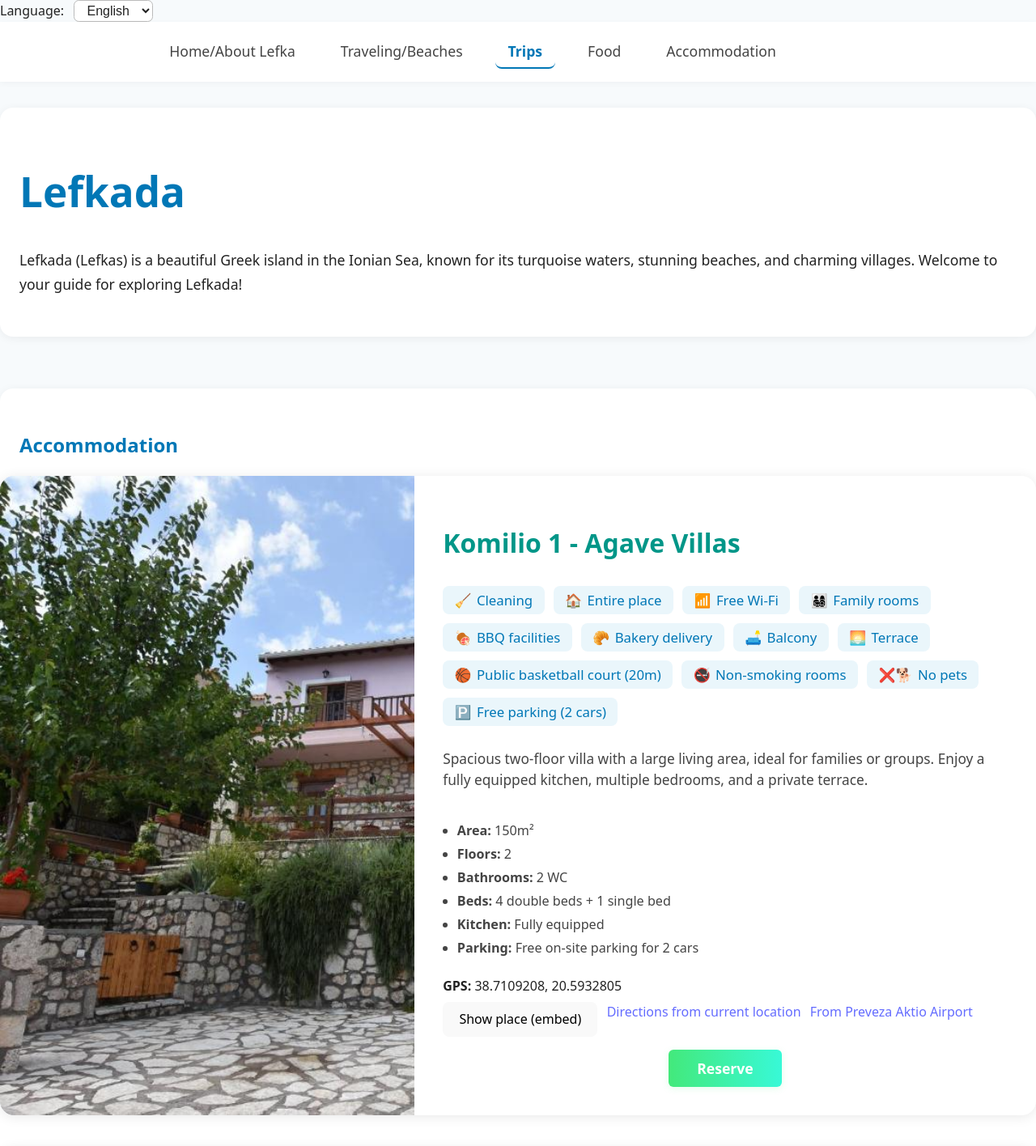
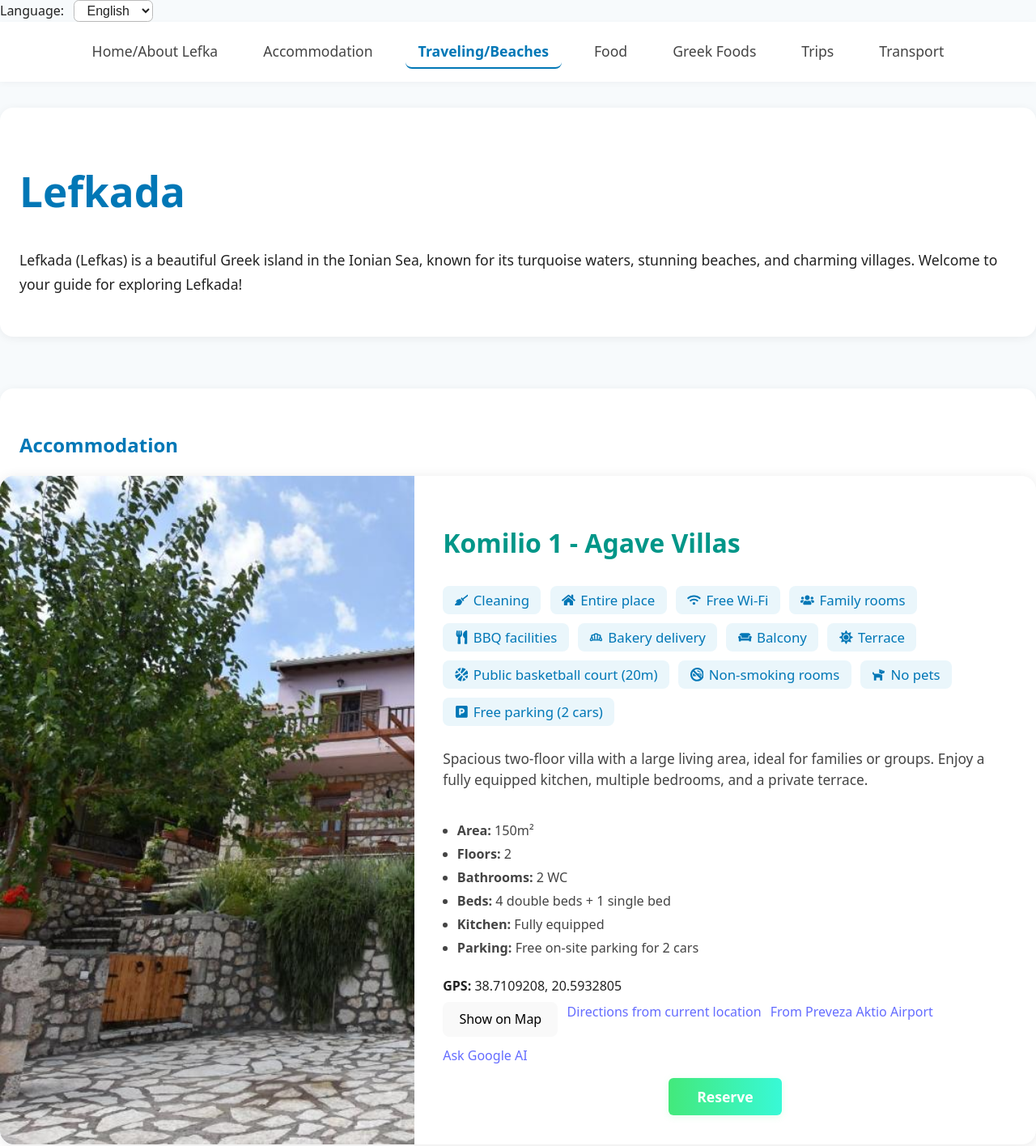
Before and after one commit to bossbast1/lefakada-vite-react-template, a React (Vite) app: page / in a window 1280 px wide. Shown: the top 1416 px of the page at 81% size. Built offline with nearby package versions, Linux system fonts and the light colour scheme.

Commit message:
changes 11

```diff
--- a/package.json
+++ b/package.json
@@ -14,7 +14,8 @@
 	"dependencies": {
 		"hono": "4.11.1",
 		"react": "19.2.1",
-		"react-dom": "19.2.1"
+		"react-dom": "19.2.1",
+		"react-icons": "^5.5.0"
 	},
 	"devDependencies": {
 		"@cloudflare/vite-plugin": "1.15.3",
--- a/src/react-app/App.tsx
+++ b/src/react-app/App.tsx
@@ -1,54 +1,56 @@
 // src/App.tsx
 
 import React, { useRef, useEffect, useState } from "react";
+import { FaBroom, FaHome, FaWifi, FaUsers, FaUtensils, FaBreadSlice, FaCouch, FaSun, FaBasketballBall, FaSmokingBan, FaDog, FaParking, FaSwimmingPool, FaShoppingCart, FaGasPump } from "react-icons/fa";
+import { MdOutlineBakeryDining } from "react-icons/md";
 import "./App.css";
 import en from "./locales/en";
 import gr from "./locales/gr";
 import BeachCards from "./components/BeachCards";
 import type { Beach } from "./components/BeachCards";
-import { FoodSections, FoodItem, FoodSectionsData } from "./components/FoodSections";
+import { FoodSections, FoodItem } from "./components/FoodSections";
 import AccommodationCards from "./components/AccommodationCards";
 import CalendarModal from "./components/CalendarModal";
 // Food/gas data (should be moved to a data file or fetched in future)
-const foodSectionsData: FoodSectionsData = {
+const foodSectionsData = {
 	supermarkets: [
 		{
-			icon: <span role="img" aria-label="supermarket">🛒</span>,
+			icon: <FaShoppingCart />,
 			name: "Agora - coffee and shop",
 			description: "Small supermarket/coffee spot right on the Komilio road, good for basics and snacks.",
 			note: "Closest to Komilio",
 			mapLink: "https://maps.google.com/?q=Agora+Komilio+Lefkada",
 		},
 		{
-			icon: <span role="img" aria-label="supermarket">🛒</span>,
+			icon: <FaShoppingCart />,
 			name: "Euro Market",
 			description: "Well‑reviewed local supermarket in Vassiliki.",
 			note: "Vassiliki area (~10 min)",
 			mapLink: "https://maps.google.com/?q=Euro+Market+Vassiliki+Lefkada",
 		},
 		{
-			icon: <span role="img" aria-label="supermarket">🛒</span>,
+			icon: <FaShoppingCart />,
 			name: "Supermarket Asteria",
 			description: "Mid‑size supermarket in Ligia area near Vassiliki.",
 			note: "Ligia area (~10 min)",
 			mapLink: "https://maps.google.com/?q=Supermarket+Asteria+Ligia+Lefkada",
 		},
 		{
-			icon: <span role="img" aria-label="supermarket">🛒</span>,
+			icon: <FaShoppingCart />,
 			name: "Emporokinisi Super Market",
 			description: "Good local market in Marantochori, convenient if passing by.",
 			note: "Marantochori (~10 min)",
 			mapLink: "https://maps.google.com/?q=Emporokinisi+Super+Market+Marantochori+Lefkada",
 		},
 		{
-			icon: <span role="img" aria-label="supermarket">🛒</span>,
+			icon: <FaShoppingCart />,
 			name: "Supermarket Nikos",
 			description: "Another well‑rated option toward Vassiliki.",
 			note: "Vassiliki area (~10–15 min)",
 			mapLink: "https://maps.google.com/?q=Supermarket+Nikos+Lefkada",
 		},
 		{
-			icon: <span role="img" aria-label="supermarket">🛒</span>,
+			icon: <FaShoppingCart />,
 			name: "Sklavenitis",
 			description: "Major Greek supermarket chain in Lefkada town.",
 			note: "Lefkada town (~25–30 min)",
@@ -56,7 +58,7 @@ const foodSectionsData: FoodSectionsData = {
 			websiteLink: "https://www.sklavenitis.gr/",
 		},
 		{
-			icon: <span role="img" aria-label="supermarket">🛒</span>,
+			icon: <FaShoppingCart />,
 			name: "Lidl",
 			description: "Lidl budget supermarket near Nidri road.",
 			note: "Lefkada town (~25–30 min)",
@@ -64,143 +66,143 @@ const foodSectionsData: FoodSectionsData = {
 			websiteLink: "https://www.lidl-hellas.gr/",
 		},
 		{
-			icon: <span role="img" aria-label="supermarket">🛒</span>,
+			icon: <FaShoppingCart />,
 			name: "Carrefour Market",
 			description: "Hypermarket in Lefkada town.",
 			note: "Lefkada town (~25–30 min)",
 			mapLink: "https://maps.google.com/?q=Carrefour+Market+Lefkada",
 		},
 		{
-			icon: <span role="img" aria-label="supermarket">🛒</span>,
+			icon: <FaShoppingCart />,
 			name: "My market",
 			description: "Town supermarket with solid selection.",
 			note: "Lefkada town (~25–30 min)",
 			mapLink: "https://maps.google.com/?q=My+market+Lefkada",
 		},
 		{
-			icon: <span role="img" aria-label="supermarket">🛒</span>,
+			icon: <FaShoppingCart />,
 			name: "SUPER MARKET BENIZELOS",
 			description: "Town supermarket with solid selection.",
 			note: "Lefkada town (~25–30 min)",
 			mapLink: "https://maps.google.com/?q=SUPER+MARKET+BENIZELOS+Lefkada",
 		},
 		{
-			icon: <span role="img" aria-label="supermarket">🛒</span>,
+			icon: <FaShoppingCart />,
 			name: "Super Market Soldatos",
 			description: "Local store in Lefkada town.",
 			note: "Lefkada town (~25–30 min)",
 		},
 		{
-			icon: <span role="img" aria-label="supermarket">🛒</span>,
+			icon: <FaShoppingCart />,
 			name: "Market In",
 			description: "Local store in Lefkada town.",
 			note: "Lefkada town (~25–30 min)",
 		},
 		{
-			icon: <span role="img" aria-label="supermarket">🛒</span>,
+			icon: <FaShoppingCart />,
 			name: "Kritikos Super market",
 			description: "Local store in Lefkada town.",
 			note: "Lefkada town (~25–30 min)",
 		},
 		{
-			icon: <span role="img" aria-label="supermarket">🛒</span>,
+			icon: <FaShoppingCart />,
 			name: "Super Market Argo",
 			description: "In Agios Nikitas, good for day trips.",
 			note: "Agios Nikitas (~25–30 min)",
 			mapLink: "https://maps.google.com/?q=Super+Market+Argo+Agios+Nikitas+Lefkada",
 		},
 		{
-			icon: <span role="img" aria-label="supermarket">🛒</span>,
+			icon: <FaShoppingCart />,
 			name: "Supermarket Join in",
 			description: "In Agios Nikitas, good for day trips.",
 			note: "Agios Nikitas (~25–30 min)",
 			mapLink: "https://maps.google.com/?q=Supermarket+Join+in+Agios+Nikitas+Lefkada",
 		},
 		{
-			icon: <span role="img" aria-label="supermarket">🛒</span>,
+			icon: <FaShoppingCart />,
 			name: "Mini‑markets and small grocery stores",
 			description: "Common in villages and small towns.",
 			note: "Various locations",
 		},
 	],
-	restaurants: [
+	 restaurants: [
 		{
-			icon: <span role="img" aria-label="restaurant">🍽️</span>,
+		 icon: <FaUtensils />,
 			name: "Sesoula Taverna (Dragano)",
 			description: "Classic Greek taverna with strong local reputation.",
 			note: "Dragano (~10–25 min)",
 			mapLink: "https://maps.google.com/?q=Sesoula+Taverna+Dragano+Lefkada",
 		},
 		{
-			icon: <span role="img" aria-label="restaurant">🍽️</span>,
+		 icon: <FaUtensils />,
 			name: "Lygkos",
 			description: "Well‑reviewed casual restaurant with local dishes.",
 			note: "On way toward west coast (~10–25 min)",
 			mapLink: "https://maps.google.com/?q=Lygkos+Lefkada",
 		},
 		{
-			icon: <span role="img" aria-label="restaurant">🍽️</span>,
+		 icon: <FaUtensils />,
 			name: "Greco Levante",
 			description: "Rural restaurant en route to coast.",
 			note: "En route to coast (~10–25 min)",
 			mapLink: "https://maps.google.com/?q=Greco+Levante+Lefkada",
 		},
 		{
-			icon: <span role="img" aria-label="restaurant">🍽️</span>,
+		 icon: <FaUtensils />,
 			name: "Balkonaki (Ag. Petros)",
 			description: "Awarded restaurant in traditional village setting.",
 			note: "Agios Petros (~10–25 min)",
 			mapLink: "https://maps.google.com/?q=Balkonaki+Agios+Petros+Lefkada",
 		},
 		{
-			icon: <span role="img" aria-label="restaurant">🍽️</span>,
+		 icon: <FaUtensils />,
 			name: "Τα πηγάδια Taverna / Ta pigadia",
 			description: "Highly rated modern Greek tavern.",
 			note: "Vassiliki area (~10–15 min)",
 			mapLink: "https://maps.google.com/?q=Ta+pigadia+Vasiliki+Lefkada",
 		},
 		{
-			icon: <span role="img" aria-label="restaurant">🍽️</span>,
+		 icon: <FaUtensils />,
 			name: "Χασαποταβέρνα 'Ο Θανάσης'",
 			description: "Local favorite grill restaurant.",
 			note: "Vassiliki area (~10–15 min)",
 			mapLink: "https://maps.google.com/?q=Χασαποταβέρνα+Ο+Θανάσης+Vasiliki+Lefkada",
 		},
 		{
-			icon: <span role="img" aria-label="restaurant">🍽️</span>,
+		 icon: <FaUtensils />,
 			name: "Pondi Family Restaurant",
 			description: "Large seafood & Greek cuisine choice.",
 			note: "Vassiliki area (~10–15 min)",
 			mapLink: "https://maps.google.com/?q=Pondi+Vassiliki+Lefkada",
 		},
 		{
-			icon: <span role="img" aria-label="restaurant">🍽️</span>,
+		 icon: <FaUtensils />,
 			name: "Άριστον Γεύσεις",
 			description: "Additional good choice in Vassiliki.",
 			note: "Vassiliki area (~10–15 min)",
 		},
 		{
-			icon: <span role="img" aria-label="restaurant">🍽️</span>,
+		 icon: <FaUtensils />,
 			name: "RESTAURANT CAFE /POOL BAR",
 			description: "Additional good choice in Vassiliki.",
 			note: "Vassiliki area (~10–15 min)",
 		},
 		{
-			icon: <span role="img" aria-label="restaurant">🍽️</span>,
+		 icon: <FaUtensils />,
 			name: "Mastelo Restaurant & Bar",
 			description: "Top‑rated town restaurant.",
 			note: "Lefkada town (~25–35 min)",
 			mapLink: "https://maps.google.com/?q=Mastelo+Restaurant+Lefkada",
 		},
 		{
-			icon: <span role="img" aria-label="restaurant">🍽️</span>,
+		 icon: <FaUtensils />,
 			name: "Magiko Fagito - Εστιατόριο Λευκάδα",
 			description: "Well‑rated local restaurant.",
 			note: "Lefkada town (~25–35 min)",
 			mapLink: "https://maps.google.com/?q=Magiko+Fagito+Lefkada",
 		},
 		{
-			icon: <span role="img" aria-label="restaurant">🍽️</span>,
+		 icon: <FaUtensils />,
 			name: "Joel - Gastro Grill",
 			description: "Town favorite.",
 			note: "Lefkada town (~25–35 min)",
@@ -226,65 +228,65 @@ const foodSectionsData: FoodSectionsData = {
 			note: "Mikros Gialos",
 		},
 	],
-	gasStations: [
+	 gasStations: [
 		{
-			icon: <span role="img" aria-label="gas">⛽</span>,
+		 icon: <FaGasPump />,
 			name: "Sklavenitis",
 			description: "Gas station in Vassiliki area.",
 			note: "Vassiliki area (~10–20 min)",
 			mapLink: "https://maps.google.com/?q=Sklavenitis+Gas+Station+Vassiliki+Lefkada",
 		},
 		{
-			icon: <span role="img" aria-label="gas">⛽</span>,
+		 icon: <FaGasPump />,
 			name: "AEGEAN",
 			description: "Petrol in Vassiliki outskirts.",
 			note: "Vassiliki outskirts (~10–20 min)",
 			mapLink: "https://maps.google.com/?q=AEGEAN+Gas+Station+Vassiliki+Lefkada",
 		},
 		{
-			icon: <span role="img" aria-label="gas">⛽</span>,
+		 icon: <FaGasPump />,
 			name: "Aegean Georgaki",
 			description: "Another Vassiliki option.",
 			note: "Vassiliki (~10–20 min)",
 			mapLink: "https://maps.google.com/?q=Aegean+Georgaki+Vassiliki+Lefkada",
 		},
 		{
-			icon: <span role="img" aria-label="gas">⛽</span>,
+		 icon: <FaGasPump />,
 			name: "bp",
 			description: "BP station near Megali Vrisi.",
 			note: "Megali Vrisi (~10–20 min)",
 			mapLink: "https://maps.google.com/?q=BP+Gas+Station+Megali+Vrisi+Lefkada",
 		},
 		{
-			icon: <span role="img" aria-label="gas">⛽</span>,
+		 icon: <FaGasPump />,
 			name: "ελίν - ΚΑΒΒΑΔΑ ΧΡΙΣΤΙΝΑ",
 			description: "Highly rated fuel station near Apolpena.",
 			note: "Apolpena (~20–30 min)",
 			mapLink: "https://maps.google.com/?q=ελίν+ΚΑΒΒΑΔΑ+ΧΡΙΣΤΙΝΑ+Lefkada",
 		},
 		{
-			icon: <span role="img" aria-label="gas">⛽</span>,
+		 icon: <FaGasPump />,
 			name: "EKO",
 			description: "Central Lefkada option.",
 			note: "Central Lefkada (~20–30 min)",
 			mapLink: "https://maps.google.com/?q=EKO+Gas+Station+Lefkada",
 		},
 		{
-			icon: <span role="img" aria-label="gas">⛽</span>,
+		 icon: <FaGasPump />,
 			name: "Θεμελης Σ. Γεωργιος",
 			description: "Central Lefkada option.",
 			note: "Central Lefkada (~20–30 min)",
 			mapLink: "https://maps.google.com/?q=Θεμελης+Σ+Γεωργιος+Lefkada",
 		},
 		{
-			icon: <span role="img" aria-label="gas">⛽</span>,
+		 icon: <FaGasPump />,
 			name: "Shell (Kalligoni)",
 			description: "Shell station on main route near Kalligoni.",
 			note: "Kalligoni (~20–30 min)",
 			mapLink: "https://maps.google.com/?q=Shell+Kalligoni+Lefkada",
 		},
 		{
-			icon: <span role="img" aria-label="gas">⛽</span>,
+		 icon: <FaGasPump />,
 			name: "Shell (Apolpena)",
 			description: "Shell station on main route near Apolpena.",
 			note: "Apolpena (~20–30 min)",
@@ -322,17 +324,17 @@ const sections = [
 
 // Accommodation data
 const sharedFeatures = [
-	{ icon: <span role="img" aria-label="cleaning">🧹</span>, label: "Cleaning", description: "Once per 3 days or on agreement" },
-	{ icon: <span role="img" aria-label="house">🏠</span>, label: "Entire place", description: "You have the whole accommodation for yourself" },
-	{ icon: <span role="img" aria-label="wifi">📶</span>, label: "Free Wi-Fi" },
-	{ icon: <span role="img" aria-label="family">👨‍👩‍👧‍👦</span>, label: "Family rooms" },
-	{ icon: <span role="img" aria-label="bbq">🍖</span>, label: "BBQ facilities" },
-	{ icon: <span role="img" aria-label="bread">🥐</span>, label: "Bakery delivery", description: "Personal bakery delivery in the morning" },
-	{ icon: <span role="img" aria-label="balcony">🛋️</span>, label: "Balcony" },
-	{ icon: <span role="img" aria-label="terrace">🌅</span>, label: "Terrace" },
-	{ icon: <span role="img" aria-label="basketball">🏀</span>, label: "Public basketball court (20m)" },
-	{ icon: <span role="img" aria-label="no-smoking">🚭</span>, label: "Non-smoking rooms" },
-	{ icon: <span role="img" aria-label="no-pets">❌🐕</span>, label: "No pets" },
+	{ icon: <FaBroom />, label: "Cleaning", description: "Once per 3 days or on agreement" },
+	{ icon: <FaHome />, label: "Entire place", description: "You have the whole accommodation for yourself" },
+	{ icon: <FaWifi />, label: "Free Wi-Fi" },
+	{ icon: <FaUsers />, label: "Family rooms" },
+	{ icon: <FaUtensils />, label: "BBQ facilities" },
+	{ icon: <MdOutlineBakeryDining />, label: "Bakery delivery", description: "Personal bakery delivery in the morning" },
+	{ icon: <FaCouch />, label: "Balcony" },
+	{ icon: <FaSun />, label: "Terrace" },
+	{ icon: <FaBasketballBall />, label: "Public basketball court (20m)" },
+	{ icon: <FaSmokingBan />, label: "Non-smoking rooms" },
+	{ icon: <FaDog style={{ textDecoration: 'line-through' }} />, label: "No pets" },
 ];
 
 const accommodationData = [
@@ -344,7 +346,7 @@ const accommodationData = [
 		],
 		tags: [
 			...sharedFeatures,
-			{ icon: <span role="img" aria-label="parking">🅿️</span>, label: "Free parking (2 cars)" },
+			{ icon: <FaParking />, label: "Free parking (2 cars)" },
 		],
 		description: "Spacious two-floor villa with a large living area, ideal for families or groups. Enjoy a fully equipped kitchen, multiple bedrooms, and a private terrace.",
 		points: [
@@ -372,7 +374,7 @@ const accommodationData = [
 		],
 		tags: [
 			...sharedFeatures,
-			{ icon: <span role="img" aria-label="pool">🏊‍♂️</span>, label: "Private pool" },
+			{ icon: <FaSwimmingPool />, label: "Private pool" },
 		],
 		description: "Modern two-floor villa with private pool, perfect for a relaxing holiday. Features two bedrooms, an external kitchen, and a beautiful terrace.",
 		points: [
@@ -706,9 +708,9 @@ function App() {
 						))}
 					</div>
 					<h3>Restaurants & Taverns</h3>
-					<FoodSections data={{ supermarkets: [], restaurants: foodSectionsData.restaurants, gasStations: [] }} />
+					  <FoodSections items={foodSectionsData.restaurants} />
 					<h3>Supermarkets & Grocery Stores</h3>
-					<FoodSections data={{ supermarkets: foodSectionsData.supermarkets, restaurants: [], gasStations: [] }} />
+					  <FoodSections items={foodSectionsData.supermarkets} />
 				</section>
 				<section
 					id="trips"
--- a/src/react-app/components/AccommodationCard.tsx
+++ b/src/react-app/components/AccommodationCard.tsx
@@ -52,9 +52,17 @@ const AccommodationCard: React.FC<AccommodationCardProps> = ({
       <div className="accommodation-gps">
         <div><strong>GPS:</strong> {gps.lat}, {gps.lng}</div>
         <div style={{ margin: '0.5rem 0 0.7rem 0', display: 'flex', gap: '0.7rem', flexWrap: 'wrap' }}>
-          <button className="beach-map-btn" onClick={() => onMapEmbed(gps.embedUrl, title)}>Show place (embed)</button>
+          <button className="beach-map-btn" onClick={() => onMapEmbed(gps.embedUrl, title)}>Show on Map</button>
           <a className="beach-map-btn" href={gps.gmapsUrl} target="_blank" rel="noopener noreferrer">Directions from current location</a>
           <a className="beach-map-btn" href={gps.fromAirportUrl} target="_blank" rel="noopener noreferrer">From Preveza Aktio Airport</a>
+          <a
+            className="beach-map-btn"
+            href={`https://www.google.com/search?q=${encodeURIComponent(title + ' accommodation lefkada')}&udm=50`}
+            target="_blank"
+            rel="noopener noreferrer"
+          >
+            Ask Google AI
+          </a>
         </div>
         <div style={{ marginTop: '1rem', textAlign: 'center' }}>
           <button
--- a/src/react-app/components/BeachCard.tsx
+++ b/src/react-app/components/BeachCard.tsx
@@ -64,6 +64,7 @@ const BeachCard: React.FC<BeachCardProps> = ({
         ))}
       </ul>
       {beach.notes && <div className="beach-notes">{beach.notes}</div>}
+      <div style={{ display: 'flex', flexWrap: 'wrap', gap: '0.7rem', marginTop: 8 }}>
         {beach.mapUrl && (
           <button className="beach-map-btn" onClick={() => onMapClick(beach)}>
             View on Map
@@ -71,9 +72,18 @@ const BeachCard: React.FC<BeachCardProps> = ({
         )}
         {beach.directionsToKomilion && (
           <button className="beach-map-btn" onClick={() => onDirectionsToKomilion(beach)}>
-          Navigate from Beach to Komilio1
+            Directions to Komilio
           </button>
         )}
+        <a
+          href={`https://www.google.com/search?q=${encodeURIComponent(beach.name + ' beach lefkada')}&udm=50`}
+          target="_blank"
+          rel="noopener noreferrer"
+          className="beach-map-btn"
+        >
+          Ask Google AI
+        </a>
+      </div>
     </div>
   </div>
 );
--- a/src/react-app/components/FoodSections.tsx
+++ b/src/react-app/components/FoodSections.tsx
@@ -8,11 +8,6 @@ export interface FoodItem {
   mapLink?: string;
   websiteLink?: string;
   additionalIcon?: React.ReactNode;
-}
-
-interface FoodSectionProps {
-  title: string;
-  items: FoodItem[];
 }
 
 const FoodCard: React.FC<{ item: FoodItem }> = ({ item }) => (
@@ -35,9 +30,8 @@ const FoodCard: React.FC<{ item: FoodItem }> = ({ item }) => (
   </div>
 );
 
-export const FoodSection: React.FC<FoodSectionProps> = ({ title, items }) => (
+export const FoodSection: React.FC<{ items: FoodItem[] }> = ({ items }) => (
   <div className="food-section">
-    <h3>{title}</h3>
     <div className="food-cards">
       {items.map((item, idx) => (
         <FoodCard item={item} key={idx} />
@@ -46,16 +40,8 @@ export const FoodSection: React.FC<FoodSectionProps> = ({ title, items }) => (
   </div>
 );
 
-export interface FoodSectionsData {
-  supermarkets: FoodItem[];
-  restaurants: FoodItem[];
-  gasStations: FoodItem[];
-}
+// No longer needed: FoodSectionsData
 
-export const FoodSections: React.FC<{ data: FoodSectionsData }> = ({ data }) => (
-  <div>
-    if (data.restaurants.length) {<FoodSection title="Supermarkets & Grocery Stores" items={data.supermarkets} />}
-    {data.restaurants.length && <FoodSection title="Restaurants & Taverns" items={data.restaurants} />}
-    {data.gasStations.length && <FoodSection title="Gas Stations (Petrol / Fuel)" items={data.gasStations} />}
-  </div>
+export const FoodSections: React.FC<{ items: FoodItem[] }> = ({ items }) => (
+  <FoodSection items={items} />
 );
--- a/src/react-app/locales/en.ts
+++ b/src/react-app/locales/en.ts
@@ -1,10 +1,12 @@
 const en = {
   nav: [
     "Home/About Lefka",
+    "Accommodation",
     "Traveling/Beaches",
+    "Food",
+    "Greek Foods",
     "Trips",
-    "Food",
-    "Accommodation",
+    "Transport",
   ],
   homeTitle: "Lefkada",
   homeDesc:
--- a/src/react-app/locales/gr.ts
+++ b/src/react-app/locales/gr.ts
@@ -1,10 +1,12 @@
 const gr = {
   nav: [
     "Αρχική/Σχετικά με τη Λευκάδα",
+    "Διαμονή",
     "Ταξίδι/Παραλίες",
+    "Φαγητό",
+    "Παραδοσιακά Ελληνικά Φαγητά",
     "Εκδρομές",
-    "Φαγητό",
-    "Διαμονή",
+    "Μεταφορές",
   ],
   homeTitle: "Λευκάδα",
   homeDesc:
```
Also changed, not shown: 1 other file (tests, documents, lock files or other folders). Lines whose indentation alone changed are shown as unchanged.
